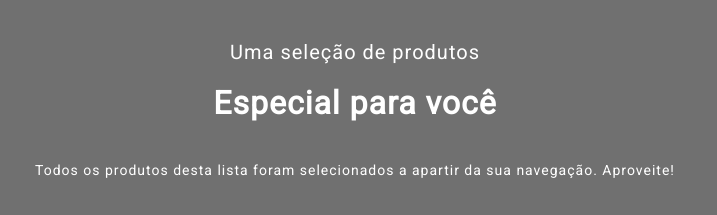
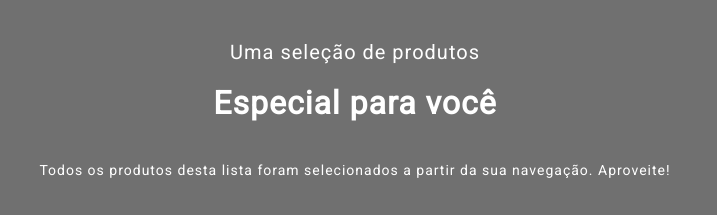
Before and after one commit to cleicykerolim/desafio-frontend-bold, a plain HTML site: page index.html in a window 1280 px wide. Shown: the top 215 px of the page, 285-1002 px from the left. Drawn offline with Linux system fonts and the light colour scheme.

Commit message:
Create index.html

```diff
--- a/index.html
+++ b/index.html
@@ -12,7 +12,7 @@
 			<div class="title">
 				<p style="font-size: 20px;">Uma seleção de produtos</p>
 				<h1>Especial para você</h1>
-				<p style="font-size: 14px;">Todos os produtos desta lista foram selecionados a apartir da sua navegação. Aproveite!</p>
+				<p style="font-size: 14px;">Todos os produtos desta lista foram selecionados a partir da sua navegação. Aproveite!</p>
 			</div>
 			<div class="button">
 				<a href="">Conheça a Linx</a>
```
